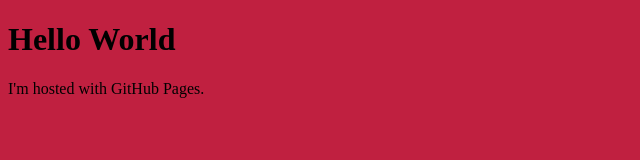
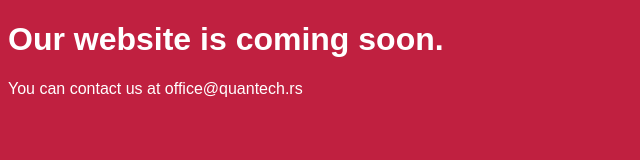
Before and after one commit to quantechcompany/quantechcompany.github.io, a plain HTML site: page index.html in a window 1280 px wide. Shown: the whole page, without its empty margins (0-640 px from the left). Drawn offline with Linux system fonts and the light colour scheme.

Commit message:
Update index.html

```diff
--- a/index.html
+++ b/index.html
@@ -1,7 +1,7 @@
 <!DOCTYPE html>
 <html>
-<body style="background-color:#C02040;">
-<h1>Hello World</h1>
-<p>I'm hosted with GitHub Pages.</p>
+<body style="background-color:#C02040;font-family:arial;">
+<h1 style="color:white;">Our website is coming soon.</h1>
+<p style="color:white;">You can contact us at office@quantech.rs</p>
 </body>
 </html>
```
